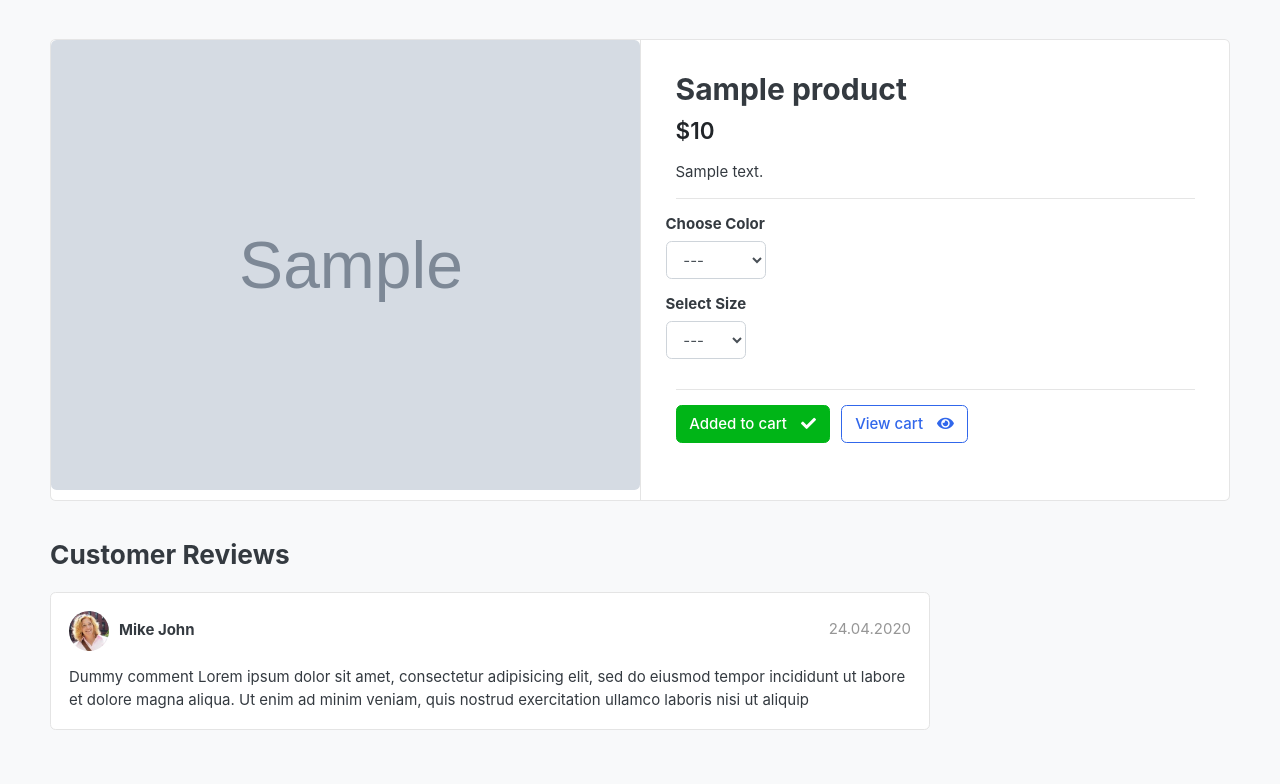
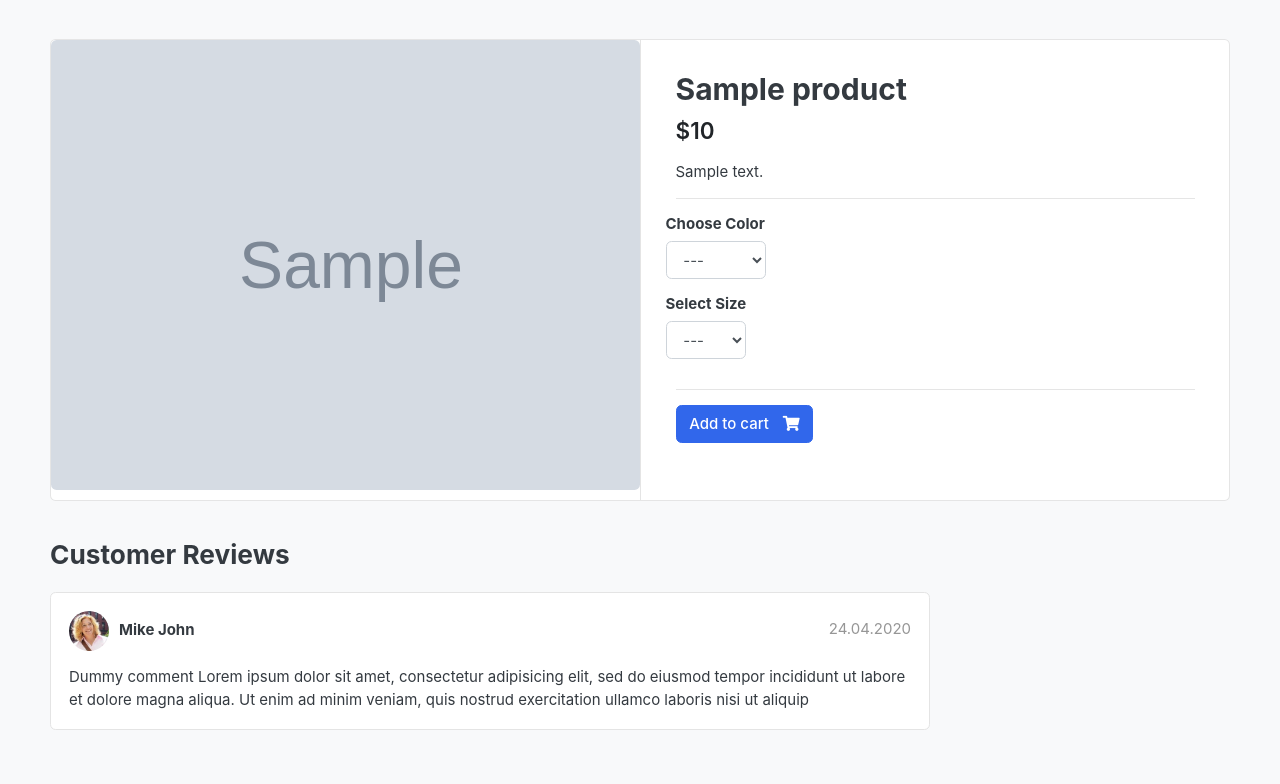
Before and after one commit to emmaGblt/greatkart-django, a Django app: template templates/store/product_detail.html in a window 1280 px wide. Shown: the part 119-903 px from the top of the page. Run offline with Django 5.2, Linux system fonts and the light colour scheme; the template is opened without the code that fills it: values that come from a table or form of the project are taken from there, others are empty; tables that the repository leaves empty hold one stand-in row (values such as "Sample post"); grey boxes marked "Sample" are stand-in pictures; some libraries are stand-ins or nearby versions; some web fonts are replaced.

Commit message:
remove 'added to cart' button in product detail template

```diff
--- a/templates/store/product_detail.html
+++ b/templates/store/product_detail.html
@@ -63,21 +63,12 @@
               <hr />
               {% if product.stock <= 0 %}
               <h5 class="text-danger">Out of stock</h5>
-              {% else %} {% if is_already_in_cart %}
-              <a href="#" class="btn btn-success">
-                <span class="text">Added to cart</span>
-                <i class="fas fa-check"></i>
-              </a>
-              <a href="{% url 'cart' %}" class="btn btn-outline-primary ml-2">
-                <span class="text">View cart</span>
-                <i class="fas fa-eye"></i>
-              </a>
               {% else %}
               <button type="submit" class="btn btn-primary">
                 <span class="text">Add to cart</span>
                 <i class="fas fa-shopping-cart"></i>
               </button>
-              {% endif %} {% endif %}
+              {% endif %}
             </article>
             <!-- product-info-aside .// -->
           </form>
```
